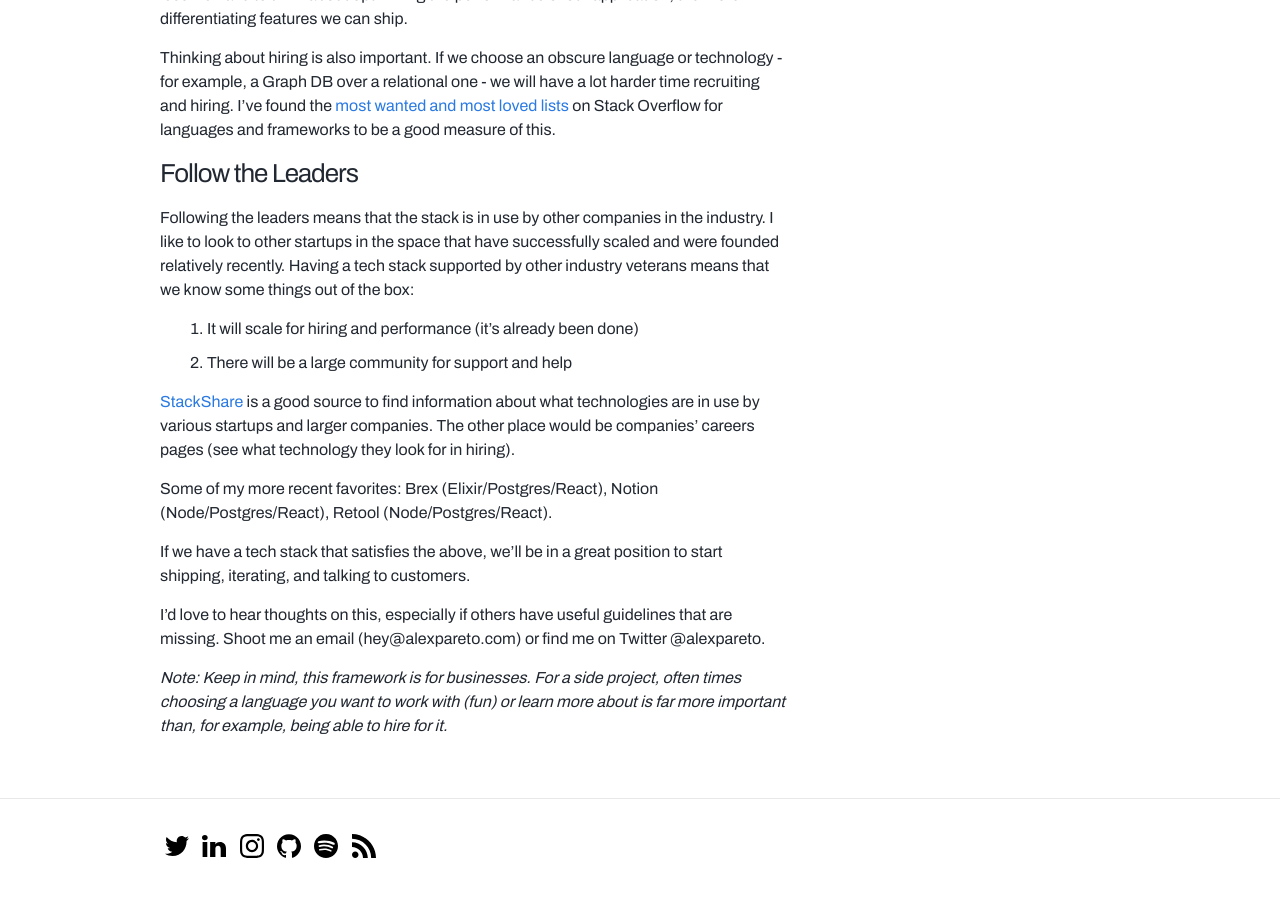
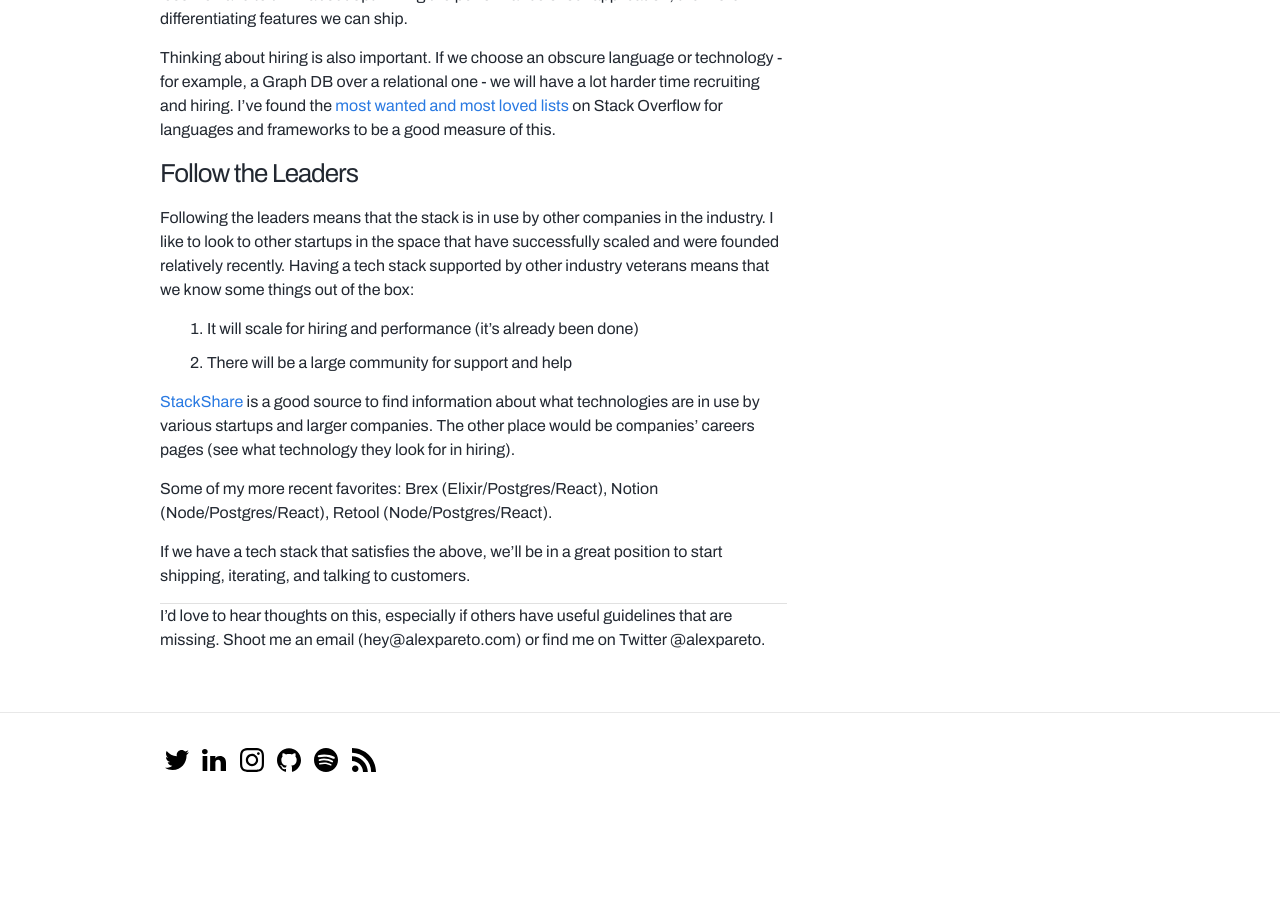
Before and after one commit to alexpareto/blog, a Jekyll site: the page built from _posts/2020-09-13-choosing-tech-stack.markdown, in a window 1280 px wide and 900 px high, scrolled down 1449 px. Shown: the top 897 px of the window. Built offline with Jekyll 4.4.1, drawn with Linux system fonts in a browser that asks for light colours; comment, search, counter and statistics services are not loaded; after the commit the page ends 2263 px from its top, so only the background shows below that.

Commit message:
Update 2020-09-13-choosing-tech-stack.markdown

```diff
--- a/_posts/2020-09-13-choosing-tech-stack.markdown
+++ b/_posts/2020-09-13-choosing-tech-stack.markdown
@@ -55,6 +55,6 @@ Some of my more recent favorites: Brex (Elixir/Postgres/React), Notion (Node/Pos
 
 If we have a tech stack that satisfies the above, we'll be in a great position to start shipping, iterating, and talking to customers.
 
+---
+
 I'd love to hear thoughts on this, especially if others have useful guidelines that are missing. Shoot me an email (hey@alexpareto.com) or find me on Twitter @alexpareto.
-
-*Note: Keep in mind, this framework is for businesses. For a side project, often times choosing a language you want to work with (fun) or learn more about is far more important than, for example, being able to hire for it.*
```
